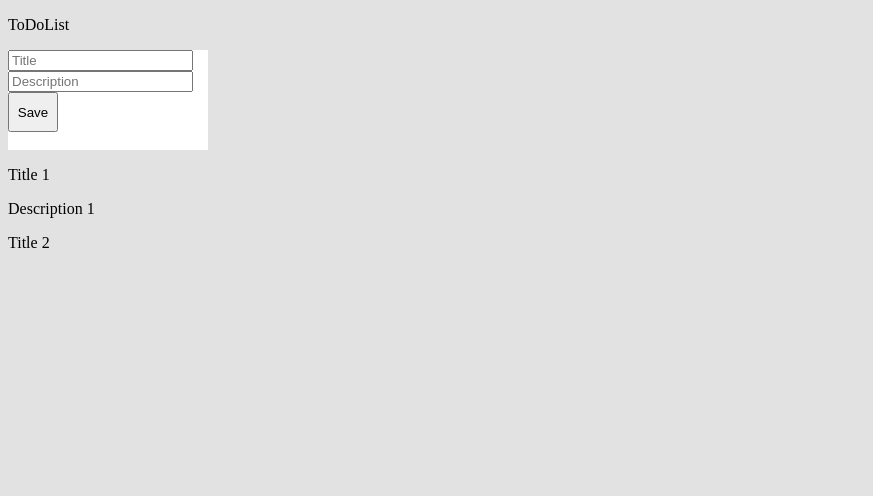
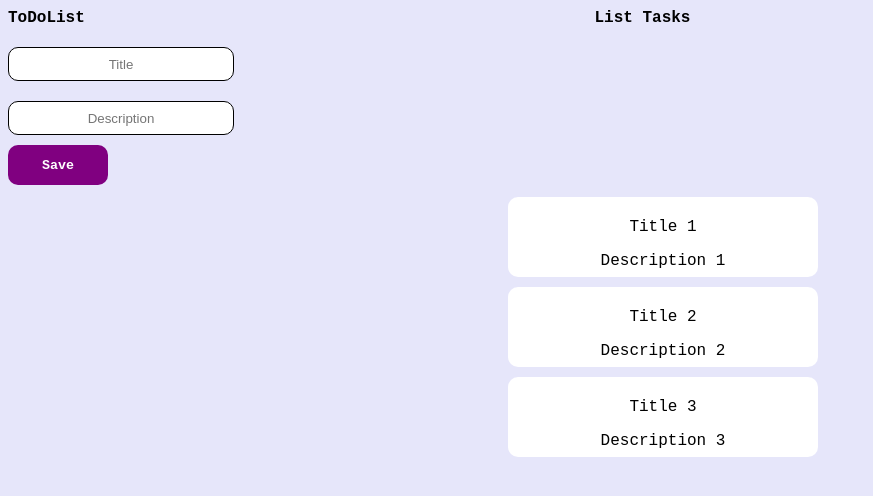
Before and after one commit to Nastya0828/ToDoList, a plain HTML site: page index.html in a window 1280 px wide. Shown: the whole page, without its empty margins (0-873 px from the left). Drawn offline with Linux system fonts and the light colour scheme.

Commit message:
Структура

```diff
--- a/index.html
+++ b/index.html
@@ -7,7 +7,8 @@
     </head>
     <body>
         <div class = "container">
-            <p> ToDoList </p>
+            <span class = "header"> ToDoList </span>
+            <span class = "header2">List Tasks</span>
             <div class = "new-task">
                 <input class = "input-title" type = "text" placeholder = "Title">
                 <input class = "input-description" type = "char" placeholder="Description">
@@ -17,9 +18,18 @@
                 <div class = "tasks">
                     <p class = "title">Title 1</p>
                     <p class = "description">Description 1</p>
-                    <p class = "title"> Title 2</p>
+                </div>
 
+                <div class = "tasks">
+                    <p class = "title">Title 2</p>
+                    <p class = "description">Description 2</p>
                 </div>
+
+                <div class = "tasks">
+                    <p class = "title">Title 3</p>
+                    <p class = "description">Description 3</p>
+                </div>
+
             </div>
         </div>
     </body>
--- a/style.css
+++ b/style.css
@@ -1,14 +1,56 @@
 body {
-    background-color: #e2e2e2
+    background-color: #E6E6FA;
 }
 
 .new-task {
-    background-color: #fff;
-    width: 200px;
-    height: 100px;
+   /* background-color: #fff;*/
+    width: 250px;
+    height: 170px;
+
 }
 
 .save-task {
-    width: 50px;
+    width: 100px;
     height: 40px;
+    background-color:#800080;
+    border: none;
+    border-radius: 10px;
+    margin-top: 10px;
+    font-family: "courier New", Courier, monospace;
+    font-weight: bold;
+    color:#fff;
+
 }
+
+.input-title, .input-description {
+    width: 220px;
+    height: 30px;
+    margin-top: 20px;
+    border: 1px solid #000;
+    border-radius: 10px;
+    text-align: center;
+
+}
+
+.tasks {
+    background-color: #fff;
+    width: 300px;
+    height: 70px;
+    border-radius: 10px;
+    margin-left: 500px;
+    text-align: center;
+    padding: 5px;
+    margin-bottom: 10px;
+    font-family: "courier New", Courier, monospace;
+}
+
+.header {
+    font-family: "courier New", Courier, monospace;
+    font-weight: bold;
+}
+
+.header2 {
+    font-family: "courier New", Courier, monospace;
+    font-weight: bold;
+    margin-left: 500px;
+}
```
